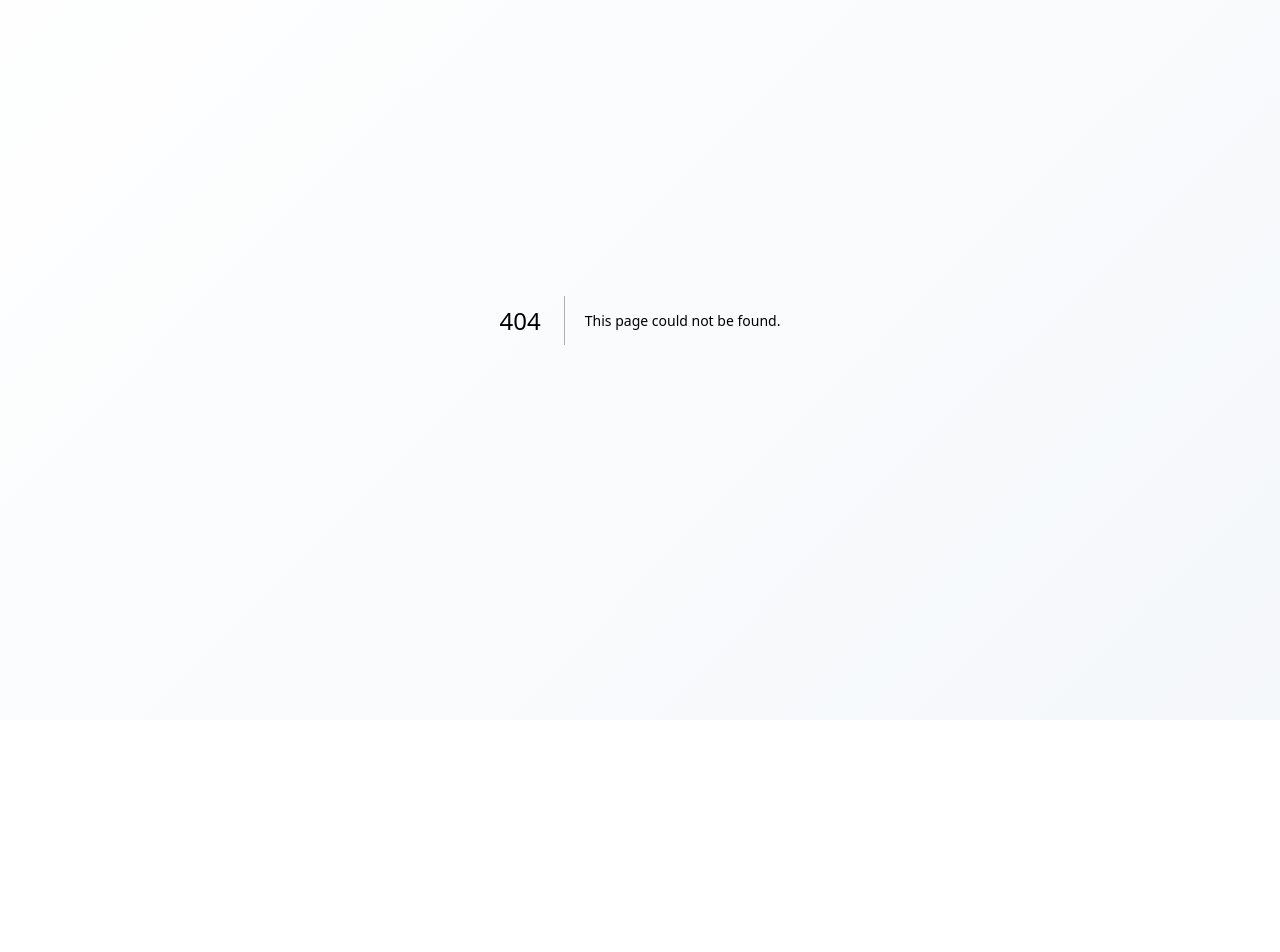
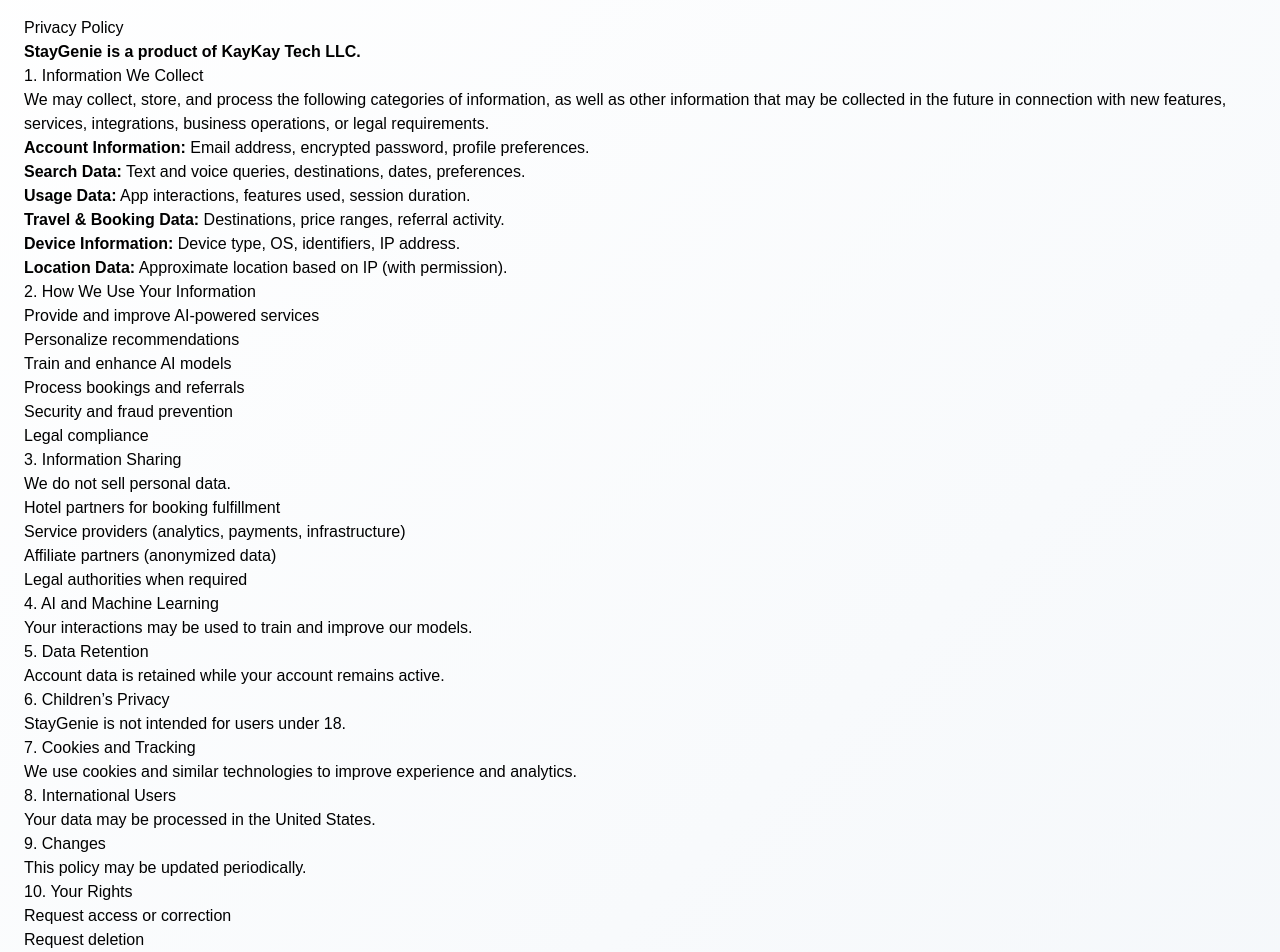
Before and after one commit to Colin-Posat/StayGenieLanding, a Next.js app: page /privacy-policy in a window 1280 px wide. Before the commit this address had no page. Shown: the part 160-1112 px from the top of the page. Before the commit the page ends 880 px from the top, so only its background shows below. Built offline with nearby package versions, Linux system fonts and the light colour scheme.

Commit message:
tos pp added

```diff
--- a/src/app/page.tsx
+++ b/src/app/page.tsx
@@ -395,7 +395,12 @@
           </section>
 
           {/* Footer */}
-          <footer className="border-t border-gray-200 py-12 text-center">
+         <footer className="border-t border-gray-200 py-12 text-center space-y-3">
+  <div className="flex justify-center gap-6 text-sm text-gray-600">
+    <a href="/privacy-policy" className="hover:text-gray-900">Privacy Policy</a>
+    <a href="/terms" className="hover:text-gray-900">Terms of Service</a>
+  </div>
+
             <p className="text-sm text-gray-600">
               © {new Date().getFullYear()} StayGenie · Making hotel search magical
             </p>
--- /dev/null
+++ b/src/app/privacy-policy/page.tsx
@@ -0,0 +1,84 @@
+export const metadata = {
+  title: "Privacy Policy | StayGenie",
+  description: "Learn how StayGenie collects, uses, and protects your data.",
+};
+
+export default function PrivacyPolicyPage() {
+  return (
+    <main
+  className="
+    mx-auto max-w-4xl px-6 py-24
+    prose max-w-none
+    prose-neutral
+    [&_*]:text-black
+  "
+>
+
+
+      <h1>Privacy Policy</h1>
+      <p><strong>StayGenie is a product of KayKay Tech LLC.</strong></p>
+
+      <h2>1. Information We Collect</h2>
+      <p>
+        We may collect, store, and process the following categories of information,
+        as well as other information that may be collected in the future in connection
+        with new features, services, integrations, business operations, or legal requirements.
+      </p>
+      <ul>
+        <li><strong>Account Information:</strong> Email address, encrypted password, profile preferences.</li>
+        <li><strong>Search Data:</strong> Text and voice queries, destinations, dates, preferences.</li>
+        <li><strong>Usage Data:</strong> App interactions, features used, session duration.</li>
+        <li><strong>Travel & Booking Data:</strong> Destinations, price ranges, referral activity.</li>
+        <li><strong>Device Information:</strong> Device type, OS, identifiers, IP address.</li>
+        <li><strong>Location Data:</strong> Approximate location based on IP (with permission).</li>
+      </ul>
+
+      <h2>2. How We Use Your Information</h2>
+      <ul>
+        <li>Provide and improve AI-powered services</li>
+        <li>Personalize recommendations</li>
+        <li>Train and enhance AI models</li>
+        <li>Process bookings and referrals</li>
+        <li>Security and fraud prevention</li>
+        <li>Legal compliance</li>
+      </ul>
+
+      <h2>3. Information Sharing</h2>
+      <p>We do not sell personal data.</p>
+      <ul>
+        <li>Hotel partners for booking fulfillment</li>
+        <li>Service providers (analytics, payments, infrastructure)</li>
+        <li>Affiliate partners (anonymized data)</li>
+        <li>Legal authorities when required</li>
+      </ul>
+
+      <h2>4. AI and Machine Learning</h2>
+      <p>Your interactions may be used to train and improve our models.</p>
+
+      <h2>5. Data Retention</h2>
+      <p>Account data is retained while your account remains active.</p>
+
+      <h2>6. Children’s Privacy</h2>
+      <p>StayGenie is not intended for users under 18.</p>
+
+      <h2>7. Cookies and Tracking</h2>
+      <p>We use cookies and similar technologies to improve experience and analytics.</p>
+
+      <h2>8. International Users</h2>
+      <p>Your data may be processed in the United States.</p>
+
+      <h2>9. Changes</h2>
+      <p>This policy may be updated periodically.</p>
+
+      <h2>10. Your Rights</h2>
+      <ul>
+        <li>Request access or correction</li>
+        <li>Request deletion</li>
+        <li>Opt out of marketing</li>
+      </ul>
+
+      <h2>11. Contact</h2>
+      <p>Email: <a href="mailto:support@staygenie.app">support@staygenie.com</a></p>
+    </main>
+  );
+}
--- /dev/null
+++ b/src/app/terms/page.tsx
@@ -0,0 +1,89 @@
+export const metadata = {
+  title: "Terms of Service | StayGenie",
+  description: "Terms governing the use of the StayGenie platform.",
+};
+
+export default function TermsPage() {
+  return (
+<main
+  className="
+    mx-auto max-w-4xl px-6 py-24
+    prose max-w-none
+    prose-neutral
+    [&_*]:text-black
+  "
+>
+
+
+      <h1>Terms of Service</h1>
+      <p><strong>StayGenie is a product of KayKay Tech LLC.</strong></p>
+
+      <h2>1. Acceptance of Terms</h2>
+      <p>
+        By accessing or using StayGenie, you agree to be bound by these Terms and our Privacy Policy.
+        If you do not agree, you must not use the Service.
+      </p>
+
+      <h2>2. Service Description</h2>
+      <p>
+        StayGenie is an AI-powered hotel discovery and booking assistance platform. We do not own or operate hotels.
+      </p>
+
+      <h2>3. Eligibility</h2>
+      <p>You must be at least 18 years old to use the Service.</p>
+
+      <h2>4. User Accounts</h2>
+      <p>You are responsible for maintaining the confidentiality of your account credentials.</p>
+
+      <h2>5. Voice Input and AI</h2>
+      <p>
+        Voice and text interactions may be processed, stored, and analyzed. AI outputs may not always be accurate.
+      </p>
+
+      <h2>6. Bookings and Payments</h2>
+      <p>
+        All bookings are handled by third-party providers. StayGenie is not responsible for hotel services or disputes.
+      </p>
+
+      <h2>7. Affiliate Relationships</h2>
+      <p>
+        StayGenie may earn commissions through affiliate links. This does not increase prices for users.
+      </p>
+
+      <h2>8. AI Content Disclaimer</h2>
+      <p>
+        AI-generated results may contain inaccuracies. Users should independently verify critical information.
+      </p>
+
+      <h2>9. User Content</h2>
+      <p>
+        You grant StayGenie a license to use anonymized interaction data to improve the Service.
+      </p>
+
+      <h2>10. Prohibited Use</h2>
+      <p>
+        Users may not violate laws, infringe rights, distribute malware, or abuse the platform.
+      </p>
+
+      <h2>11. Suspension and Termination</h2>
+      <p>We may suspend or terminate access at any time.</p>
+
+      <h2>12. Disclaimer of Warranties</h2>
+      <p>The Service is provided “as is.”</p>
+
+      <h2>13. Limitation of Liability</h2>
+      <p>We are not liable for indirect or consequential damages.</p>
+
+      <h2>14. Indemnification</h2>
+      <p>You agree to indemnify StayGenie against claims arising from your use.</p>
+
+      <h2>15. Modifications</h2>
+      <p>Terms may be updated at any time.</p>
+
+      <h2>16. Apple Disclaimer</h2>
+      <p>
+        Apple is not responsible for the Service or related transactions.
+      </p>
+    </main>
+  );
+}
```
